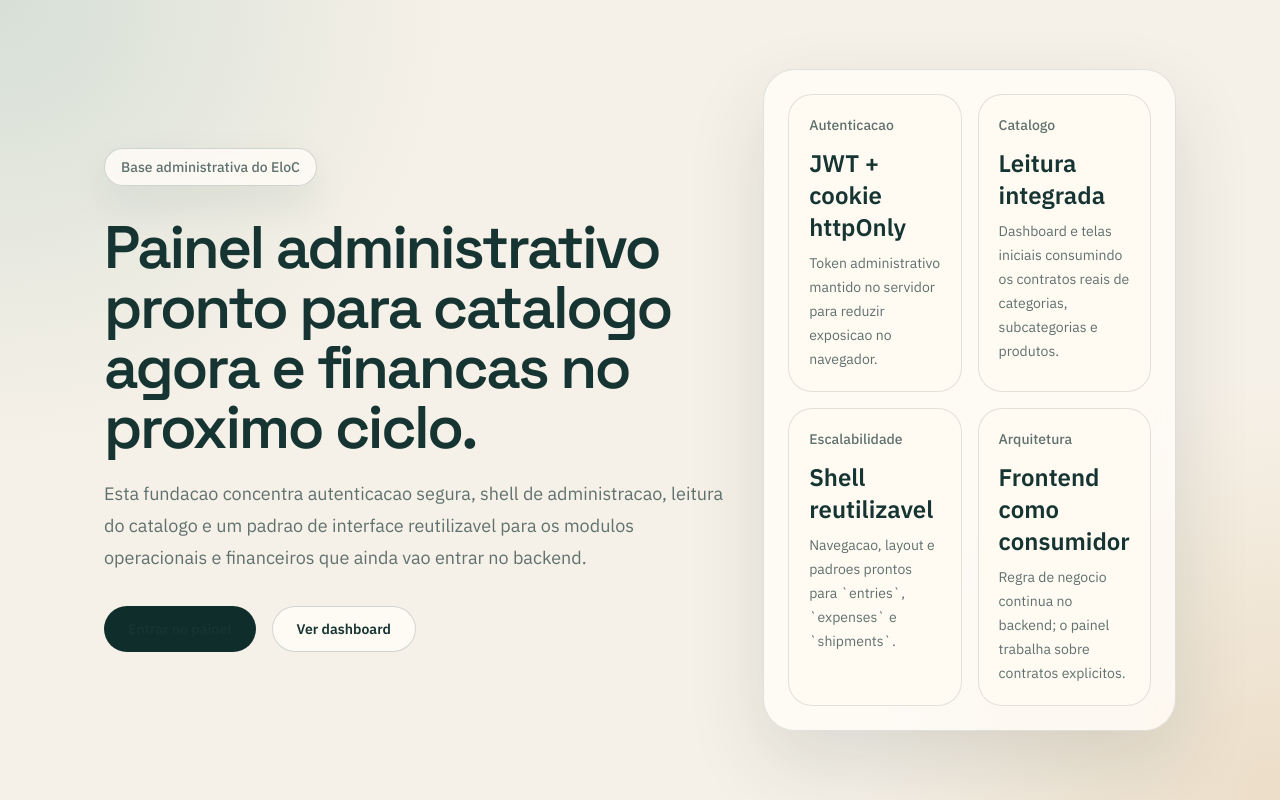
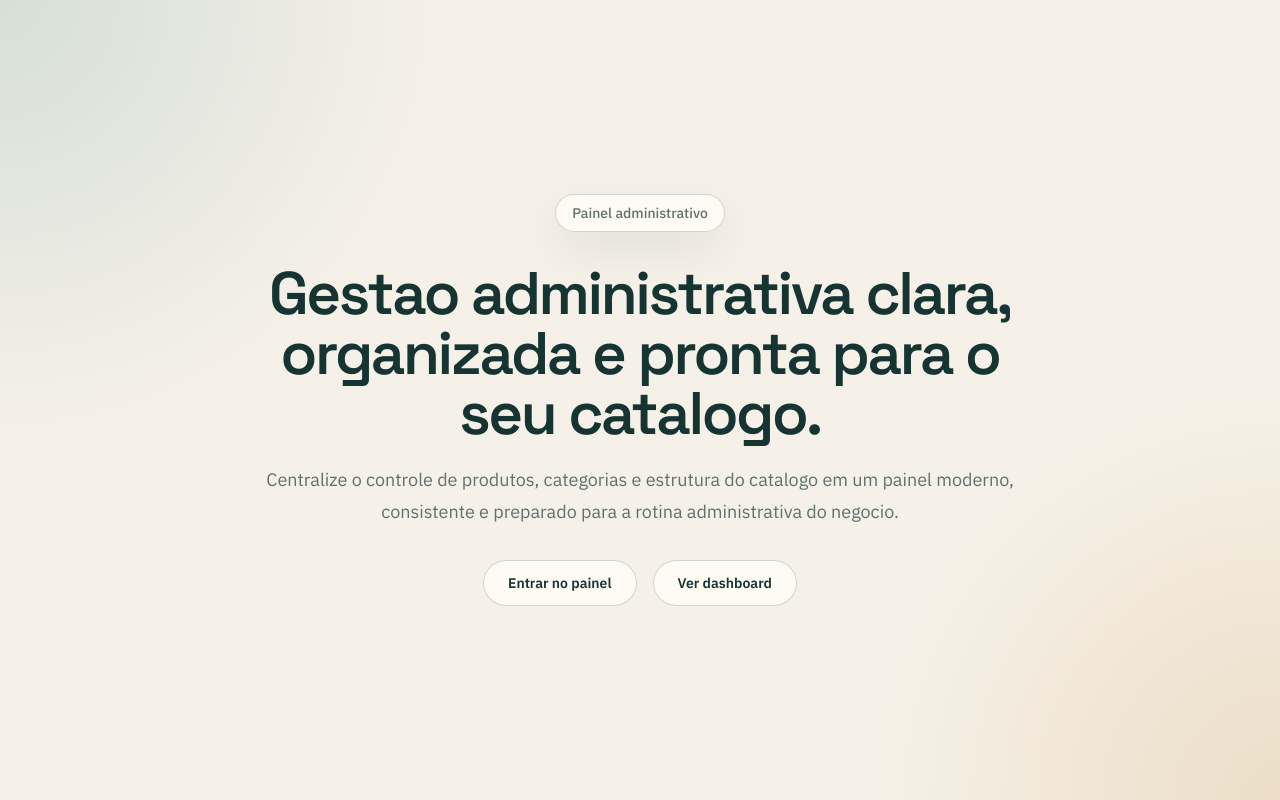
Before and after one commit to k-kevinferreira/EloC, a Next.js app in the folder apps/frontend/: page / in a window 1280 px wide. Built offline with nearby package versions, Linux system fonts and the light colour scheme.

Commit message:
fix(frontend): improve active sidebar link contrast without background highlight

```diff
--- a/apps/frontend/src/app/(admin)/admin/login/page.tsx
+++ b/apps/frontend/src/app/(admin)/admin/login/page.tsx
@@ -23,16 +23,7 @@ export default async function AdminLoginPage() {
             </p>
           </div>
 
-          <div className="grid gap-4">
-            <div className="rounded-3xl border border-white/10 bg-white/5 p-5">
-              <p className="text-sm font-medium text-white/70">Autenticacao</p>
-              <p className="mt-2 text-lg font-semibold">Cookie httpOnly</p>
-            </div>
-            <div className="rounded-3xl border border-white/10 bg-white/5 p-5">
-              <p className="text-sm font-medium text-white/70">Infraestrutura</p>
-              <p className="mt-2 text-lg font-semibold">Shell do painel reutilizavel</p>
-            </div>
-          </div>
+
         </section>
 
         <section className="flex items-center justify-center px-6 py-10 sm:px-10">
--- a/apps/frontend/src/app/(public)/page.tsx
+++ b/apps/frontend/src/app/(public)/page.tsx
@@ -3,28 +3,32 @@ import Link from 'next/link';
 export default function HomePage() {
   return (
     <main className="mx-auto flex min-h-screen max-w-6xl flex-col px-6 py-10 lg:px-10">
-      <section className="grid flex-1 items-center gap-10 lg:grid-cols-[1.2fr_0.8fr]">
-        <div className="space-y-8">
+      <section className="flex flex-1 items-center justify-center">
+        <div className="flex max-w-3xl flex-col items-center space-y-8 text-center">
           <span className="inline-flex rounded-full border border-[var(--border-strong)] bg-[var(--surface)] px-4 py-2 text-sm font-medium text-[var(--muted)] shadow-[var(--shadow-md)] backdrop-blur">
-            Base administrativa do EloC
+            Painel administrativo
           </span>
+
           <div className="space-y-5">
-            <h1 className="max-w-3xl text-5xl font-semibold leading-none text-[var(--foreground)] sm:text-6xl">
-              Painel administrativo pronto para catalogo agora e financas no proximo ciclo.
+            <h1 className="text-5xl font-semibold leading-none text-[var(--foreground)] sm:text-6xl">
+              Gestao administrativa clara, organizada e pronta para o seu catalogo.
             </h1>
-            <p className="max-w-2xl text-lg leading-8 text-[var(--muted)]">
-              Esta fundacao concentra autenticacao segura, shell de administracao,
-              leitura do catalogo e um padrao de interface reutilizavel para os
-              modulos operacionais e financeiros que ainda vao entrar no backend.
+
+            <p className="text-lg leading-8 text-[var(--muted)]">
+              Centralize o controle de produtos, categorias e estrutura do
+              catalogo em um painel moderno, consistente e preparado para a
+              rotina administrativa do negocio.
             </p>
           </div>
-          <div className="flex flex-wrap gap-4">
+
+          <div className="flex flex-wrap justify-center gap-4">
             <Link
               href="/admin/login"
-              className="inline-flex items-center justify-center rounded-full bg-[var(--surface-contrast)] px-6 py-3 text-sm font-semibold text-white transition hover:bg-[var(--accent-strong)]"
+              className="inline-flex items-center justify-center rounded-full border border-[var(--border-strong)] bg-[var(--surface)] px-6 py-3 text-sm font-semibold text-[var(--foreground)] transition hover:border-[var(--accent)] hover:text-[var(--accent)]"
             >
               Entrar no painel
             </Link>
+
             <Link
               href="/admin/dashboard"
               className="inline-flex items-center justify-center rounded-full border border-[var(--border-strong)] bg-[var(--surface)] px-6 py-3 text-sm font-semibold text-[var(--foreground)] transition hover:border-[var(--accent)] hover:text-[var(--accent)]"
@@ -33,39 +37,6 @@ export default function HomePage() {
             </Link>
           </div>
         </div>
-
-        <div className="rounded-[2rem] border border-[var(--border)] bg-[var(--surface)] p-6 shadow-[var(--shadow-lg)] backdrop-blur">
-          <div className="grid gap-4 sm:grid-cols-2">
-            <div className="rounded-3xl border border-[var(--border)] bg-[var(--surface-strong)] p-5">
-              <p className="text-sm font-medium text-[var(--muted)]">Autenticacao</p>
-              <p className="mt-3 text-2xl font-semibold">JWT + cookie httpOnly</p>
-              <p className="mt-2 text-sm leading-6 text-[var(--muted)]">
-                Token administrativo mantido no servidor para reduzir exposicao no navegador.
-              </p>
-            </div>
-            <div className="rounded-3xl border border-[var(--border)] bg-[var(--surface-strong)] p-5">
-              <p className="text-sm font-medium text-[var(--muted)]">Catalogo</p>
-              <p className="mt-3 text-2xl font-semibold">Leitura integrada</p>
-              <p className="mt-2 text-sm leading-6 text-[var(--muted)]">
-                Dashboard e telas iniciais consumindo os contratos reais de categorias, subcategorias e produtos.
-              </p>
-            </div>
-            <div className="rounded-3xl border border-[var(--border)] bg-[var(--surface-strong)] p-5">
-              <p className="text-sm font-medium text-[var(--muted)]">Escalabilidade</p>
-              <p className="mt-3 text-2xl font-semibold">Shell reutilizavel</p>
-              <p className="mt-2 text-sm leading-6 text-[var(--muted)]">
-                Navegacao, layout e padroes prontos para `entries`, `expenses` e `shipments`.
-              </p>
-            </div>
-            <div className="rounded-3xl border border-[var(--border)] bg-[var(--surface-strong)] p-5">
-              <p className="text-sm font-medium text-[var(--muted)]">Arquitetura</p>
-              <p className="mt-3 text-2xl font-semibold">Frontend como consumidor</p>
-              <p className="mt-2 text-sm leading-6 text-[var(--muted)]">
-                Regra de negocio continua no backend; o painel trabalha sobre contratos explicitos.
-              </p>
-            </div>
-          </div>
-        </div>
       </section>
     </main>
   );
--- a/apps/frontend/src/components/layout/admin-sidebar.tsx
+++ b/apps/frontend/src/components/layout/admin-sidebar.tsx
@@ -107,15 +107,15 @@ export function AdminSidebar({
                     onClick={onCloseMobile}
                     className={`group flex items-center gap-3 rounded-xl px-3 py-3 text-sm font-medium transition ${
                       isActive
-                        ? 'bg-[#eef5f2] text-[#102F2D] shadow-[inset_0_0_0_1px_rgba(16,47,45,0.06)]'
-                        : 'text-white/74 hover:bg-[#eef5f2] hover:text-[#102F2D] hover:shadow-[inset_0_0_0_1px_rgba(16,47,45,0.06)]'
+                        ? 'text-[#f7f1e8]'
+                        : 'text-white/74 hover:text-[#f1ebe2]'
                     }`}
                   >
                     <span
                       className={`h-2.5 w-2.5 rounded-full transition ${
                         isActive
                           ? 'bg-[#0f766e]'
-                          : 'bg-white/20 group-hover:bg-[#0f766e]'
+                          : 'bg-white/20 group-hover:bg-[#d8c7a6]'
                       }`}
                     />
                     <span>{item.label}</span>
```
